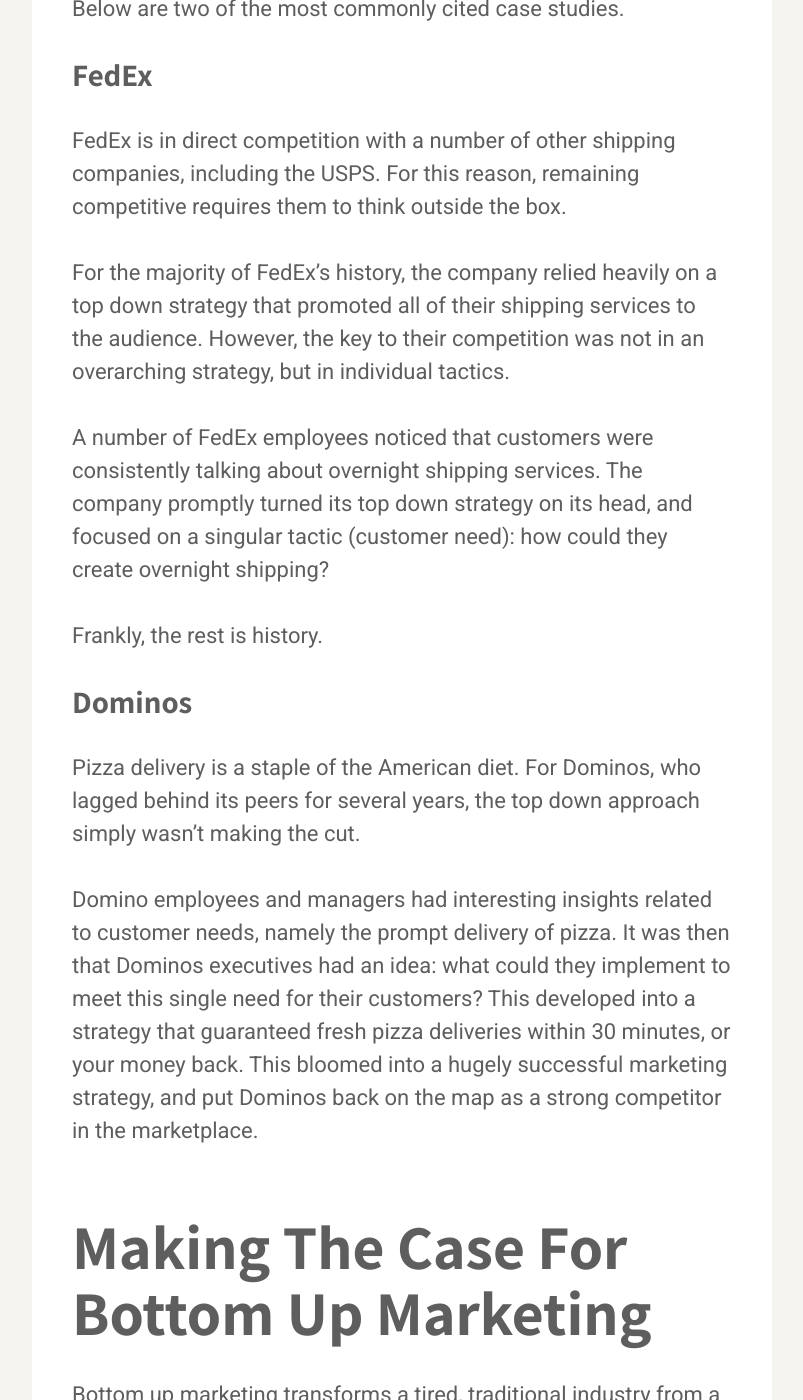
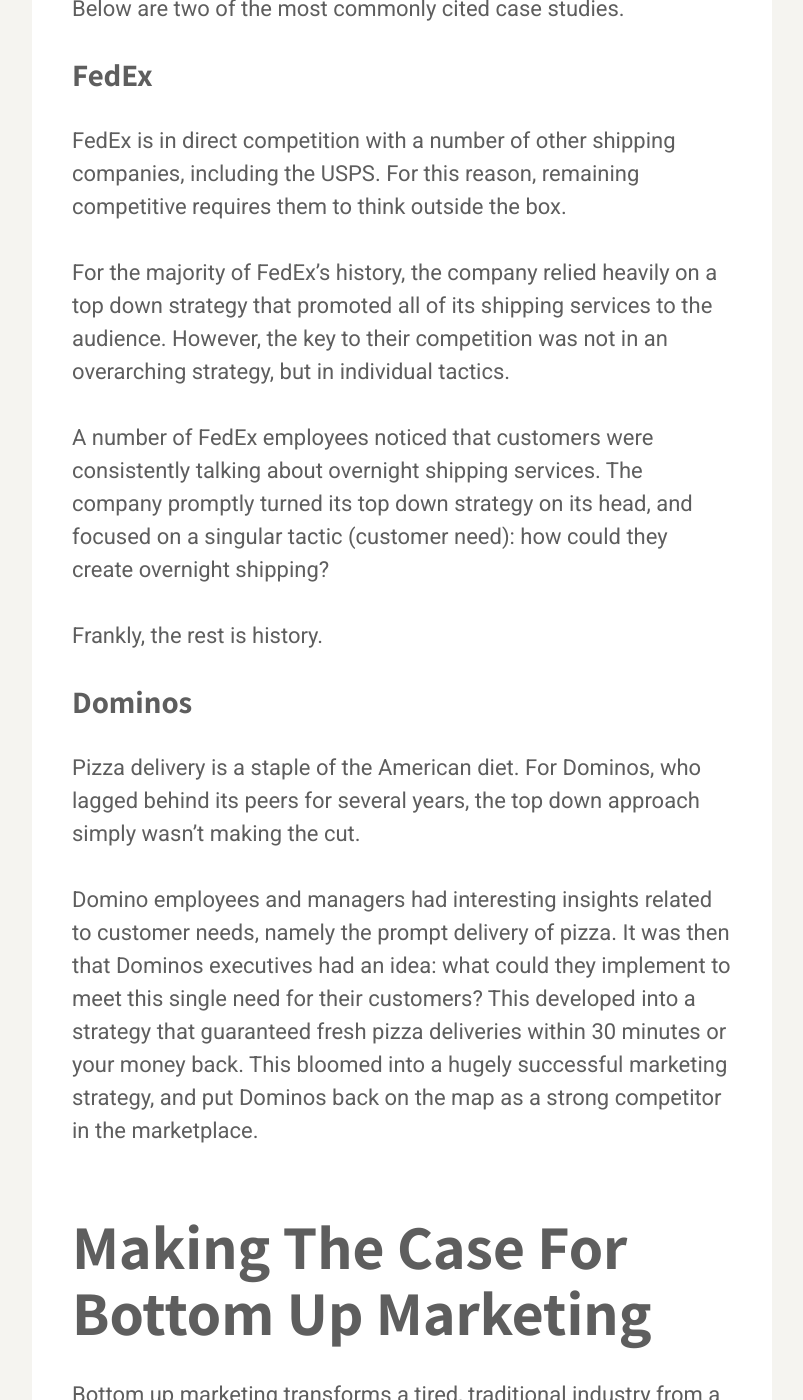
Before and after one commit to karllhughes/learn, a Jekyll site: the page built from _posts/2022-01-29-the-case-for-bottom-up-marketing.md, in a window 1280 px wide and 1400 px high, scrolled down 6143 px. Shown: the whole window, without its empty margins (238-1041 px from the left). Built offline with Jekyll 4.4.1, drawn with Linux system fonts in a browser that asks for light colours; a script that is not in the unit is left out; some of the changed text lies outside the part shown.

Commit message:
Update Posts “2022-01-29-the-case-for-bottom-up-marketing”

```diff
--- a/_posts/2022-01-29-the-case-for-bottom-up-marketing.md
+++ b/_posts/2022-01-29-the-case-for-bottom-up-marketing.md
@@ -15,7 +15,7 @@
 
 Long story short: being the loudest guy in the room is no longer a viable marketing strategy.
 
-Customers aren’t interested in the top down approach of management speaking to the ‘little people.’ They don’t care about how amazing you think your company is when compared to everyone else's’. But they *do* care about choice, and the ability to source products that they want. Employees and field experts know this better than anyone, offering valuable insights into customer pain points and needs. Today, this idea has become known as ‘bottom up marketing.’
+Customers aren’t interested in the top down approach of management speaking to the ‘little people.’ They don’t care about how amazing you think your company is when compared to everyone else's. But they *do* care about choice, and the ability to source products that they want. Employees and field experts know this better than anyone, offering valuable insights into customer pain points and needs. Today, this idea has become known as ‘bottom up marketing.’
 
 In this article, we’re going to make the case for bottom up marketing cycles, and explain the how, what, and why behind its many strategies. We’re going to dive into the most important elements, including:
 
@@ -78,7 +78,7 @@
 
 FedEx is in direct competition with a number of other shipping companies, including the USPS. For this reason, remaining competitive requires them to think outside the box.
 
-For the majority of FedEx’s history, the company relied heavily on a top down strategy that promoted all of their shipping services to the audience. However, the key to their competition was not in an overarching strategy, but in individual tactics.
+For the majority of FedEx’s history, the company relied heavily on a top down strategy that promoted all of its shipping services to the audience. However, the key to their competition was not in an overarching strategy, but in individual tactics.
 
 A number of FedEx employees noticed that customers were consistently talking about overnight shipping services. The company promptly turned its top down strategy on its head, and focused on a singular tactic (customer need): how could they create overnight shipping?
 
@@ -88,7 +88,7 @@
 
 Pizza delivery is a staple of the American diet. For Dominos, who lagged behind its peers for several years, the top down approach simply wasn’t making the cut.
 
-Domino employees and managers had interesting insights related to customer needs, namely the prompt delivery of pizza. It was then that Dominos executives had an idea: what could they implement to meet this single need for their customers? This developed into a strategy that guaranteed fresh pizza deliveries within 30 minutes, or your money back. This bloomed into a hugely successful marketing strategy, and put Dominos back on the map as a strong competitor in the marketplace.
+Domino employees and managers had interesting insights related to customer needs, namely the prompt delivery of pizza. It was then that Dominos executives had an idea: what could they implement to meet this single need for their customers? This developed into a strategy that guaranteed fresh pizza deliveries within 30 minutes or your money back. This bloomed into a hugely successful marketing strategy, and put Dominos back on the map as a strong competitor in the marketplace.
 
 ## Making The Case For Bottom Up Marketing
 
```
Also changed, not shown: other parts of _posts/2022-01-29-the-case-for-bottom-up-marketing.md (+2 -2 lines).
